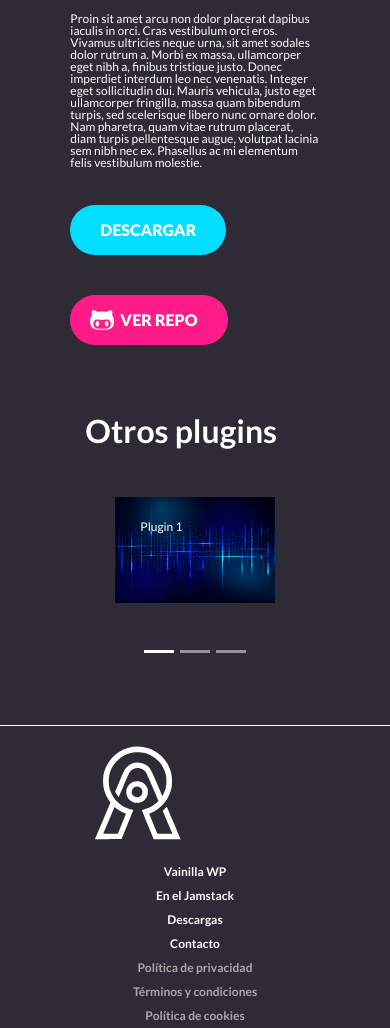
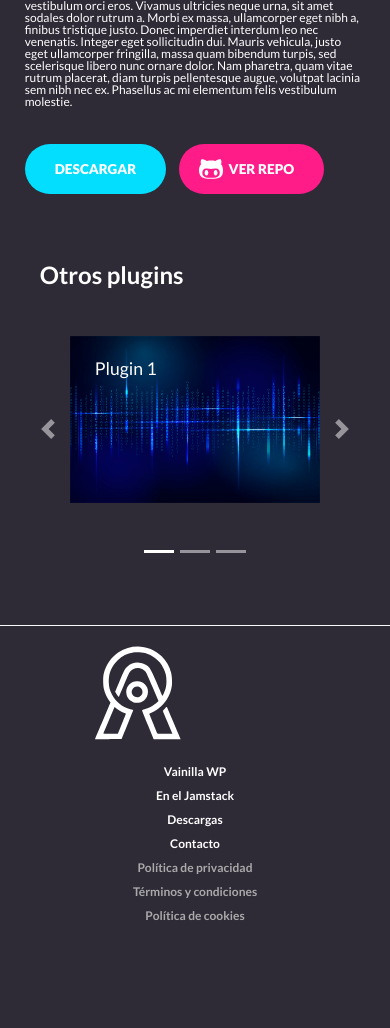
Before and after one commit to ARod84/coder, a website: page secciones/descargas.html in a window 390 px wide. Shown: the part 801-1829 px from the top of the page. After the commit the page ends 1729 px from the top, so only its background shows below. Drawn offline with nearby package versions, Linux system fonts and the light colour scheme; a web font is replaced by a local one.

Commit message:
Sass splitnig, responsive

```diff
--- a/secciones/descargas.html
+++ b/secciones/descargas.html
@@ -103,7 +103,7 @@
     <!---------------------->
     <!-- Inicio de main ---->
     <!---------------------->
-    <main class="px-5">
+    <main class="px-md-5 px-sm-2">
         <article class="container-descargas py-5 col-md-12">
             <div class="row">
                 <div class="descargas-titulo col-md-4 col-sm-12 col-xs-12">
--- a/styles.scss/_descargas.scss
+++ b/styles.scss/_descargas.scss
@@ -65,9 +65,6 @@ $extraBold: 900;
 }
 
 .descargas-carrusel {
-    grid-area: carrusel;
-    grid-column: 1 / span 2;
-    grid-row: 2;
     button {
         width: 5%;
         background-color: transparent;
--- a/styles.scss/_responsive.scss
+++ b/styles.scss/_responsive.scss
@@ -19,10 +19,36 @@
             font-size: $fontSize1;
         }
         h2 {
+            font-size: $fontSize1;
+        }
+        h3 {
             font-size: $fontSize2;
         }
         img {
             margin-bottom: 1rem;
         }
+        .btn {
+            font-size: .85rem;
+        }
+        .descarga {
+            margin-right: 10px;
+        }
+    }
+    .descargas-carrusel {
+        button {
+            width: 12%;
+            background-color: transparent;
+            border: none;
+            outline: none;
+        }
+        button.carousel-control-prev {
+            left: -10px;
+        }
+        button.carousel-control-next {
+            right: -10px;
+        }
+        .plugins-title {
+            font-size: 1.1rem;
+        }
     }
 }
```
Also changed, not shown: estilos/estilos.css, 1 other file.
